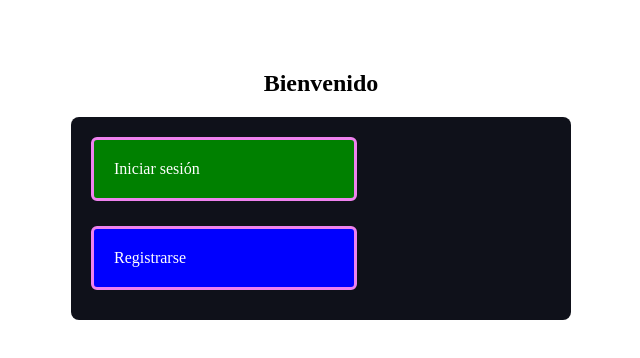
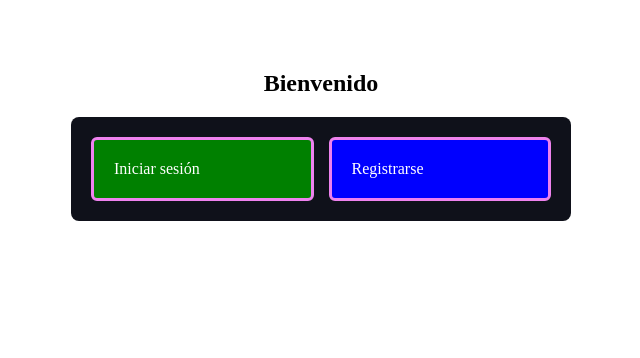
Before and after one commit to maxi-aguero/frontendpromedio, a React (Vite) app: page / in a window 1280 px wide. Shown: the top 358 px of the page, without its empty margins (319-959 px from the left). Built offline with nearby package versions, Linux system fonts and the light colour scheme.

Commit message:
indexpage nuevo item
Added flex and minWidth styles to improve button layout.

```diff
--- a/src/components/IndexButton.jsx
+++ b/src/components/IndexButton.jsx
@@ -14,8 +14,9 @@ function IndexButton({ texto, color, to }) {
     alignItems: "center",
     justifyContent: "center",
     borderRadius: "6px",
-    marginBottom: "10px",
-    width: "220px",
+    flex: 1,               // Hace que ambos botones repartan el ancho en partes iguales
+    minWidth: "180px",     // Evita que se reduzcan demasiado en pantallas pequeñas
+    boxSizing: "border-box",
     cursor: "pointer"
   };
 
```
